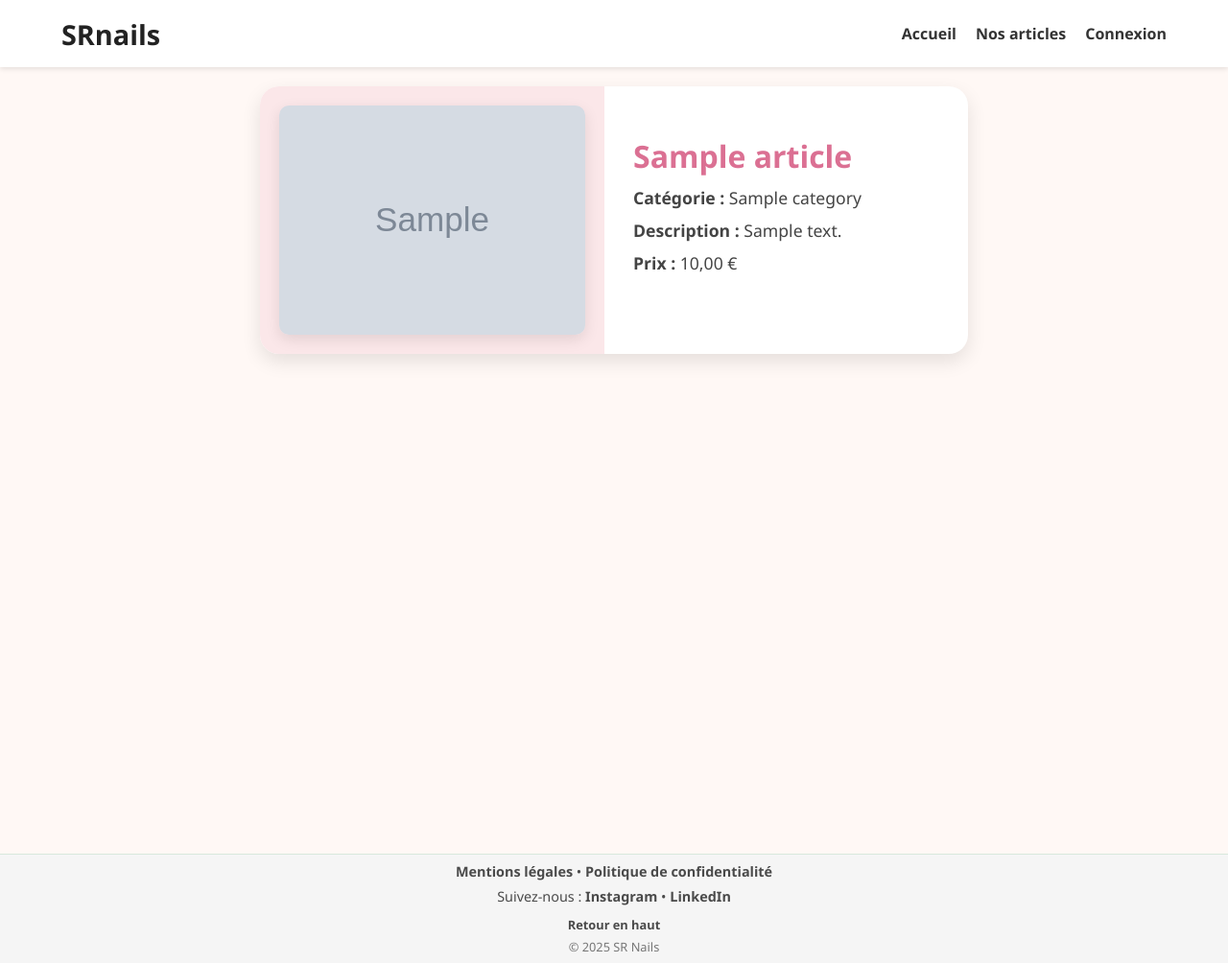
After one commit to RangaTpst/SRnails, a PHP site: template app/Views/article/show.php in a window 1280 px wide. The commit adds this page. Shown: the whole page at 96% size. Run offline with PHP 8.4, Linux system fonts and the light colour scheme; the template is opened without the code that fills it: most values are stand-ins (such as "Sample title", 1, 10 or a date in 2020); grey boxes marked "Sample" are stand-in pictures.

Commit message:
adding views

```diff
--- /dev/null
+++ b/app/Views/article/show.php
@@ -0,0 +1,31 @@
+<?php include __DIR__ . '/../layouts/header.php'; ?>
+<!DOCTYPE html>
+<html lang="fr">
+<head>
+    <meta charset="UTF-8">
+    <title><?= htmlspecialchars($article['title']) ?></title>
+    <link rel="stylesheet" href="/SRnails/public/assets/css/show.css">
+</head>
+<body>
+<div class="wrapper">
+
+<div class="article-container">
+    <div class="article-image">
+        <?php if (!empty($article['image'])): ?>
+            <img src="/SRnails/public/assets/img/articles/<?= htmlspecialchars($article['image']) ?>" alt="Image de l'article">
+        <?php else: ?>
+            <p>Pas d'image disponible</p>
+        <?php endif; ?>
+    </div>
+
+    <div class="article-details">
+        <h1><?= htmlspecialchars($article['title']) ?></h1>
+        <p><strong>Catégorie :</strong> <?= htmlspecialchars($article['category']) ?></p>
+        <p><strong>Description :</strong> <?= nl2br(htmlspecialchars($article['content'])) ?></p>
+        <p><strong>Prix :</strong> <?= number_format((float)$article['price'], 2, ',', ' ') ?> €</p>
+    </div>
+</div>
+</div>
+</body>
+</html>
+<?php include __DIR__ . '/../layouts/footer.php'; ?>
```
Also changed, not shown: app/Views/user/dashboard.php (+8 -0 lines), app/Views/user/update.php (+6 -2 lines), public/assets/css/dashboard.css (added), public/assets/css/show.css (added), public/assets/img/articles/67e6db73e5ca8.jpg (added), public/assets/img/articles/67e6dbafe849f.png (added), public/assets/img/articles/67e6dc03a8c08.jpg (added), public/assets/img/articles/67e6dc4197feb.jpg (added), public/assets/img/articles/67e6dc67bb706.jpg (added).
